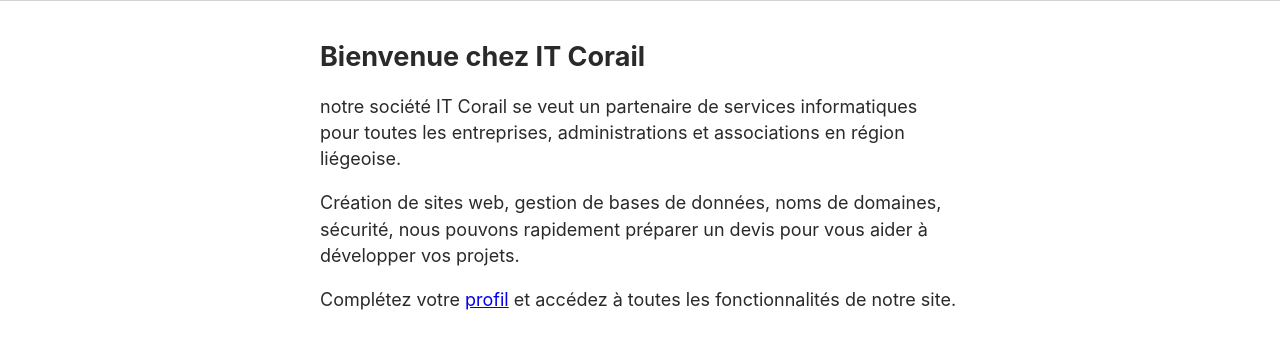
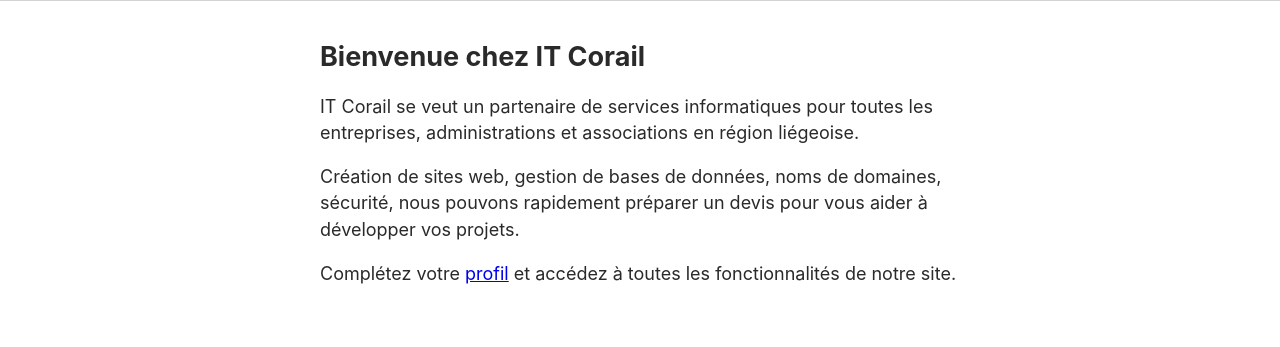
Before and after one commit to aos1n/aoscycle, a Gatsby site: page / in a window 1280 px wide. Shown: the part 119-466 px from the top of the page. Built offline with nearby package versions, Linux system fonts and the light colour scheme; Gatsby itself is replaced by a stand-in of ours.

Commit message:
modif de la page d'acceuil

```diff
--- a/src/pages/index.js
+++ b/src/pages/index.js
@@ -9,7 +9,7 @@ const Index = () => (
     <Status />
     <View title="Bienvenue chez IT Corail">
       <p>
-         notre société IT Corail se veut un partenaire de services informatiques pour toutes les entreprises, administrations et associations en région liégeoise.
+          IT Corail se veut un partenaire de services informatiques pour toutes les entreprises, administrations et associations en région liégeoise.
       </p>
 
       <p>Création de sites web, gestion de bases de données, noms de domaines, sécurité, nous pouvons rapidement préparer un devis pour vous aider à développer vos projets.
```
